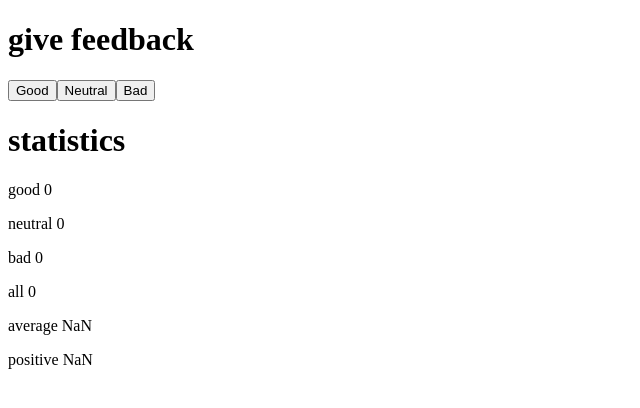
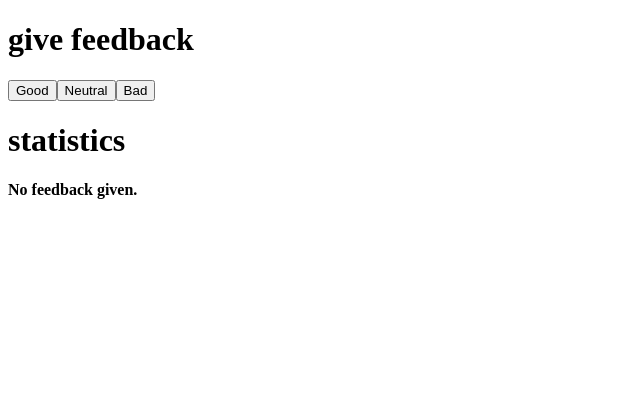
Before and after one commit to JohnWJackson/Fullstackopen-Part1, a React (Create React App) app in the folder 1.6_unicafe/1.6_unicafe/: page / in a window 1280 px wide. Shown: the top 408 px of the page, without its empty margins (0-640 px from the left). Built offline with nearby package versions, Linux system fonts and the light colour scheme.

Commit message:
Display statistics only once feedback is given

```diff
--- a/1.6_unicafe/1.6_unicafe/src/App.js
+++ b/1.6_unicafe/1.6_unicafe/src/App.js
@@ -2,6 +2,7 @@ import React, { useState } from 'react'
 
 const Statistics = ({good, neutral, bad}) => {
   const total = good + neutral + bad;
+  if (total == 0) return <div><h1>statistics</h1><h4>No feedback given.</h4></div>
   return (
     <div>
       <h1>statistics</h1>
@@ -30,13 +31,6 @@ const App = () => {
       <Statistics good = {good}
                   neutral = {neutral}
                   bad = {bad} />
-      {/* <h1>statistics</h1>
-      <p>good {good}</p>
-      <p>neutral {neutral}</p>
-      <p>bad {bad}</p>
-      <p>all {good + neutral + bad}</p>
-      <p>average {(good + neutral - bad) / (good + neutral + bad)} </p>
-      <p>positive {(good / (good + neutral + bad)) * 100}</p> */}
     </div>
   )
 }
```
